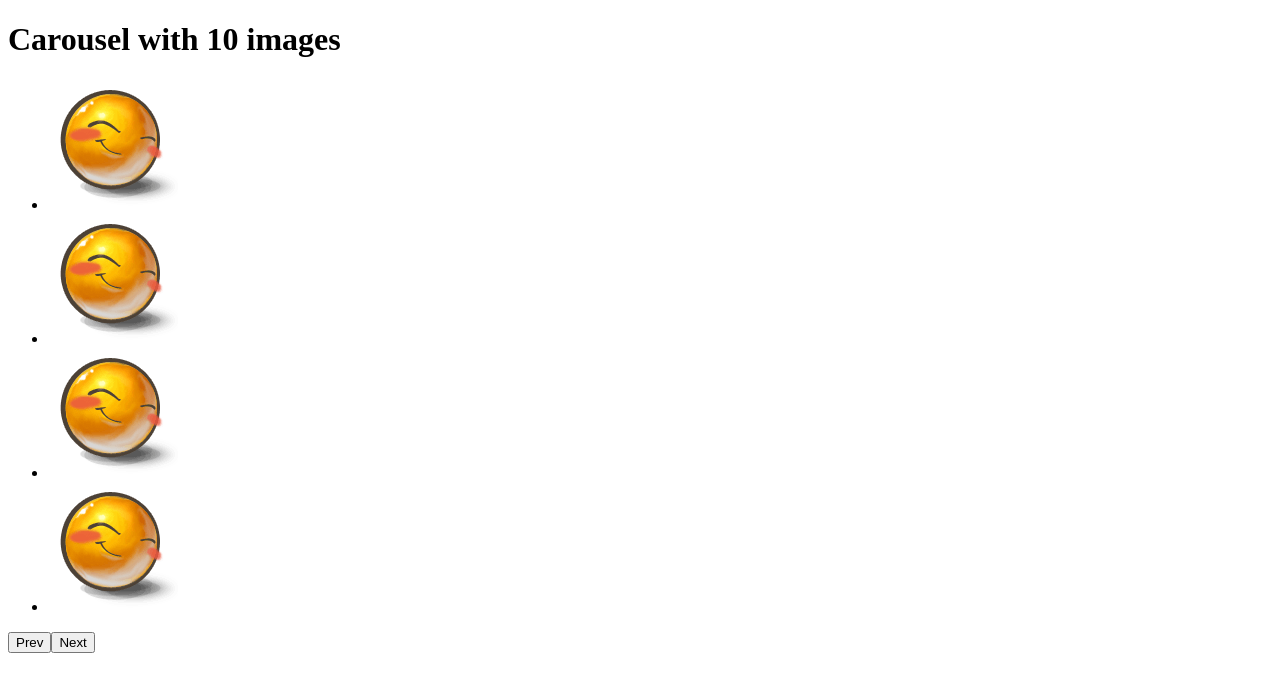
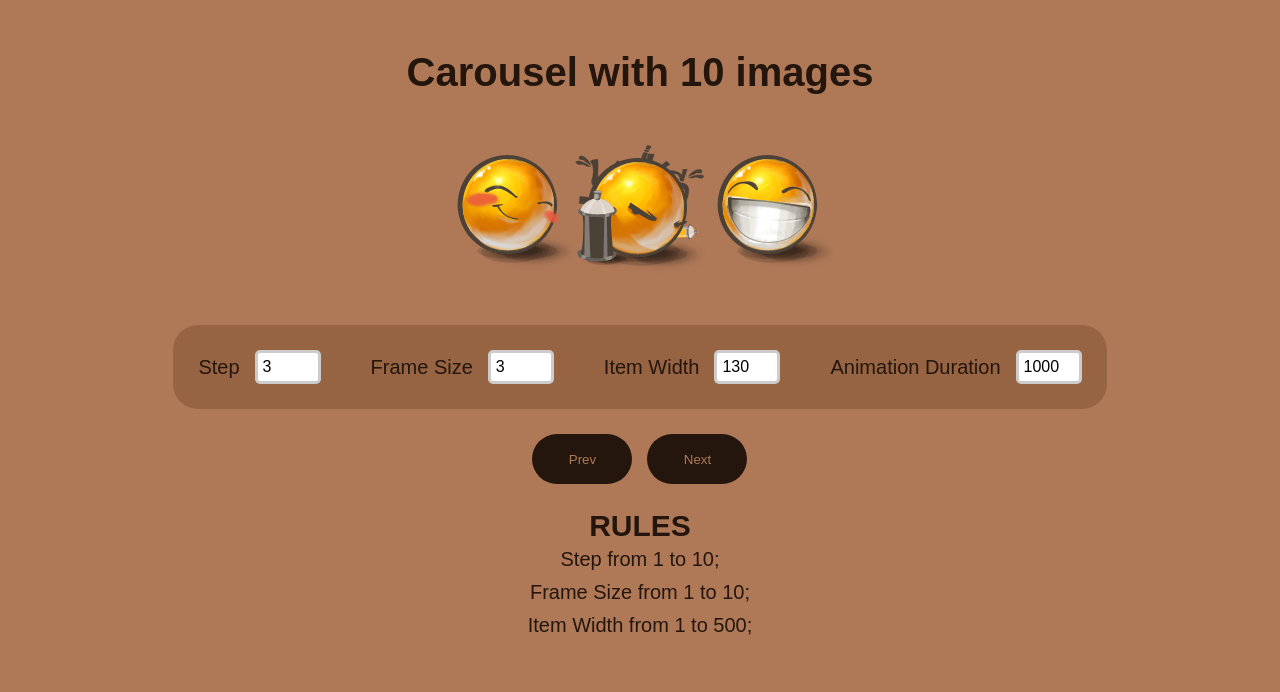
Before and after one commit to mate-academy/react_carousel, a React (Create React App) app: page / in a window 1280 px wide. Shown: the top 692 px of the page. Built offline with nearby package versions, Linux system fonts and the light colour scheme; the HTML template or start-up script is replaced by a standard one.

Commit message:
task done

```diff
--- a/src/App.scss
+++ b/src/App.scss
@@ -1 +1,18 @@
-// style go here
+* {
+  margin: 0;
+  padding: 0;
+  font-family:Arial, Helvetica, sans-serif;
+}
+
+body {
+  background-color: #af7958
+}
+
+.App {
+  display: flex;
+  flex-direction: column;
+  align-items: center;
+  padding-top: 50px;
+  font-size: 20px;
+  color: #24160d;
+}
--- a/src/App.tsx
+++ b/src/App.tsx
@@ -1,14 +1,10 @@
-import React from 'react';
+import { useState } from 'react';
+
 import './App.scss';
 import Carousel from './components/Carousel';
+import { InputField } from './data/Data';
 
-interface State {
-  images: string[];
-}
-
-class App extends React.Component<{}, State> {
-  state = {
-    images: [
+const images = [
   './img/1.png',
   './img/2.png',
   './img/3.png',
@@ -19,21 +15,51 @@ class App extends React.Component<{}, State> {
   './img/8.png',
   './img/9.png',
   './img/10.png',
-    ],
-  };
+];
 
-  render() {
-    const { images } = this.state;
+const App = () => {
+  const [itemWidth, setItemWidth] = useState(130);
+  const [frameSize, setFrameSize] = useState(3);
+  const [step, setStep] = useState(3);
+  const [animationDuration, setAnimationDuration] = useState(1000);
 
   return (
     <div className="App">
       {/* eslint-disable-next-line */}
-        <h1>Carousel with {images.length} images</h1>
+      <h1
+        data-cy="title"
+        className="App__title title"
+      >
+        {`Carousel with ${images.length} images`}
+      </h1>
 
-        <Carousel />
+      <Carousel
+        images={images}
+        step={step}
+        frameSize={frameSize}
+        itemWidth={itemWidth}
+        animationDuration={animationDuration}
+        onChangeCarousel={(value: number, name: InputField) => {
+          switch (name) {
+            case InputField.STEP:
+              setStep(value);
+              break;
+            case InputField.ANIMATION_DURATION:
+              setAnimationDuration(value);
+              break;
+            case InputField.FRAME_SIZE:
+              setFrameSize(value);
+              break;
+            case InputField.ITEM_WIDTH:
+              setItemWidth(value);
+              break;
+            default:
+              break;
+          }
+        }}
+      />
     </div>
   );
-  }
-}
+};
 
 export default App;
--- a/src/components/Carousel.scss
+++ b/src/components/Carousel.scss
@@ -1 +1,105 @@
-// style go here
+.Carousel {
+  max-width: 1300px;
+  padding-top: 50px;
+  display: flex;
+  flex-direction: column;
+  align-items: center;
+  transition-duration: 1s;
+
+  &__wrapper {
+    width: 390px;
+    overflow: hidden;
+    transition-property: width;
+    transition-duration: inherit;
+  }
+
+  &__list {
+    list-style: none;
+    width: 1300px;
+    display: flex;
+    transform: translateX(0px);
+    transition-property: transform;
+    transition-duration: inherit;
+  }
+
+  &__item {
+    width: 130px;
+    height: 130px;
+    transition-property: width;
+    transition-duration: inherit;
+  }
+
+  &__image {
+    width: inherit;
+  }
+
+  &__inputs {
+    display: flex;
+    padding: 25px;
+
+    border-radius: 25px;
+    background-color: #966343;
+  }
+
+  &__input-container {
+    display: flex;
+    align-items: center;
+  }
+
+  &__label {
+    margin-right: 15px;
+  }
+
+  &__input {
+    width: 50px;
+    padding: 5px;
+    border: 3px solid #ccc;
+    border-radius: 5px;
+    font-size: 16px;
+
+    &:focus {
+      outline: none;
+      border-color: #af7958;
+    }
+  }
+
+  &__button {
+    border: none;
+    width: 100px;
+    height: 50px;
+
+    border-radius: 25px;
+    cursor: pointer;
+    background-color: #24160d;
+    color: #af7958;
+
+    &--prev {
+      margin-right: 15px;
+    }
+  }
+
+  &__rules {
+    list-style: none;
+    text-align: center;
+  }
+}
+
+.inputs {
+  margin-top: 50px;
+}
+
+.input-container:not(:last-child) {
+  margin-right: 50px;
+}
+
+.buttons {
+  margin-top: 25px;
+}
+
+.rules {
+  margin-top: 25px;
+
+  &__item {
+    padding: 5px 0;
+  }
+}
--- a/src/components/Carousel.tsx
+++ b/src/components/Carousel.tsx
@@ -1,18 +1,255 @@
-import React from 'react';
+import React, { useEffect } from 'react';
+
 import './Carousel.scss';
+import { InputField } from '../data/Data';
 
-const Carousel: React.FC = () => (
-  <div className="Carousel">
-    <ul className="Carousel__list">
-      <li><img src="./img/1.png" alt="1" /></li>
-      <li><img src="./img/1.png" alt="2" /></li>
-      <li><img src="./img/1.png" alt="3" /></li>
-      <li><img src="./img/1.png" alt="4" /></li>
-    </ul>
+type Props = {
+  images: string[],
+  step: number,
+  frameSize: number,
+  itemWidth: number,
+  animationDuration: number,
+  onChangeCarousel: (value: number, name: InputField) => void,
+};
 
-    <button type="button">Prev</button>
-    <button type="button">Next</button>
-  </div>
-);
+let steps = 0;
+let isLast = false;
+
+const Carousel: React.FC<Props> = ({
+  images,
+  step,
+  frameSize,
+  itemWidth,
+  animationDuration,
+  onChangeCarousel,
+}) => {
+  useEffect(() => {
+    const carousel = document.getElementById('carousel') as HTMLElement;
+    const carouselWrapper = document
+      .getElementById('carouselWrapper') as HTMLElement;
+    const carouselList = document.getElementById('carouselList') as HTMLElement;
+    const carouselItems = document.getElementsByClassName('Carousel__item');
+    const prevButton = document.getElementById('prevButton') as HTMLElement;
+    const nextButton = document.getElementById('nextButton') as HTMLElement;
+    const itemWidthInput = document
+      .getElementById('itemId') as HTMLElement;
+    const frameSizeInput = document
+      .getElementById('frameId') as HTMLElement;
+    const animationDurationInput = document
+      .getElementById('animationId') as HTMLElement;
+
+    const computedStyle = window.getComputedStyle(carouselList);
+    let translateValue = +computedStyle
+      .getPropertyValue('transform')
+      .split(', ')[4];
+    const totalWidth = itemWidth * images.length;
+
+    prevButton.onclick = () => {
+      const prevSlide = translateValue + (step * itemWidth);
+      const firstSlide = 0;
+
+      isLast = false;
+
+      if (prevSlide > firstSlide) {
+        translateValue = firstSlide;
+      } else {
+        translateValue = prevSlide;
+        steps -= 1;
+      }
+
+      carouselList.style.transform = `translateX(${translateValue}px)`;
+    };
+
+    nextButton.onclick = () => {
+      const nextSlide = translateValue - (step * itemWidth);
+      const lastSlide = -(totalWidth - itemWidth * frameSize);
+
+      if (nextSlide < lastSlide) {
+        translateValue = lastSlide;
+        isLast = true;
+      } else {
+        translateValue = nextSlide;
+        steps += 1;
+      }
+
+      carouselList.style.transform = `translateX(${translateValue}px)`;
+    };
+
+    itemWidthInput.onchange = () => {
+      const lastSLide = -(totalWidth - itemWidth * frameSize);
+      const currentSlide = -(steps * step * itemWidth);
+
+      for (let i = 0; i < carouselItems.length; i += 1) {
+        const element = carouselItems[i] as HTMLElement;
+
+        element.style.width = `${itemWidth}px`;
+        element.style.height = `${itemWidth}px`;
+      }
+
+      carouselWrapper.style.width = `${itemWidth * frameSize}px`;
+      translateValue = isLast
+        ? lastSLide
+        : currentSlide;
+
+      carouselList.style.transform = `translateX(${translateValue}px)`;
+    };
+
+    frameSizeInput.onchange = () => {
+      carouselWrapper.style.width = `${itemWidth * frameSize}px`;
+    };
+
+    animationDurationInput.onchange = () => {
+      carousel.style.transitionDuration = `${animationDuration}ms`;
+    };
+  }, [step, itemWidth, frameSize, animationDuration]);
+
+  return (
+    <div id="carousel" className="Carousel">
+      <div
+        id="carouselWrapper"
+        className="Carousel__wrapper"
+      >
+        <ul
+          id="carouselList"
+          className="Carousel__list"
+        >
+          {images.map((image, id) => (
+            <li
+              id="carouselItem"
+              key={image}
+              className="Carousel__item"
+            >
+              <img
+                className="Carousel__image"
+                src={image}
+                alt={`${id}`}
+              />
+            </li>
+          ))}
+        </ul>
+      </div>
+
+      <div className="Carousel__inputs inputs">
+        <div className="Carousel__input-container input-container">
+          <label htmlFor="stepId" className="Carousel__label">
+            Step
+          </label>
+
+          <input
+            onChange={(event) => {
+              const value = +event.target.value;
+
+              if (value >= 1 && value <= 10) {
+                onChangeCarousel(value, InputField.STEP);
+              }
+            }}
+            id="stepId"
+            name={InputField.STEP}
+            className="Carousel__input"
+            type="number"
+            value={step}
+          />
+        </div>
+        <div className="Carousel__input-container input-container">
+          <label htmlFor="frameId" className="Carousel__label">
+            Frame Size
+          </label>
+
+          <input
+            onChange={(event) => {
+              const value = +event.target.value;
+
+              if (value >= 1 && value <= 10) {
+                onChangeCarousel(value, InputField.FRAME_SIZE);
+              }
+            }}
+            id="frameId"
+            name={InputField.FRAME_SIZE}
+            className="Carousel__input"
+            type="number"
+            value={frameSize}
+          />
+        </div>
+        <div className="Carousel__input-container input-container">
+          <label htmlFor="itemId" className="Carousel__label">
+            Item Width
+          </label>
+
+          <input
+            onChange={(event) => {
+              const value = +event.target.value;
+
+              if (value >= 1 && value <= 500) {
+                onChangeCarousel(value, InputField.ITEM_WIDTH);
+              }
+            }}
+            id="itemId"
+            name={InputField.ITEM_WIDTH}
+            className="Carousel__input"
+            type="number"
+            value={itemWidth}
+            step="20"
+          />
+        </div>
+        <div className="Carousel__input-container input-container">
+          <label htmlFor="animationId" className="Carousel__label">
+            Animation Duration
+          </label>
+
+          <input
+            onChange={(event) => {
+              onChangeCarousel(
+                +event.target.value,
+                InputField.ANIMATION_DURATION,
+              );
+            }}
+            id="animationId"
+            name={InputField.ANIMATION_DURATION}
+            className="Carousel__input"
+            type="number"
+            value={animationDuration}
+            step="100"
+          />
+        </div>
+      </div>
+
+      <div className="Carousel__buttons buttons">
+        <button
+          id="prevButton"
+          className="Carousel__button Carousel__button--prev"
+          type="button"
+        >
+          Prev
+        </button>
+
+        <button
+          id="nextButton"
+          className="Carousel__button"
+          type="button"
+          data-cy="next"
+        >
+          Next
+        </button>
+      </div>
+
+      <ul className="Carousel__rules rules">
+        <h2 className="rules__title">
+          RULES
+        </h2>
+        <li className="rules__item">
+          Step from 1 to 10;
+        </li>
+
+        <li className="rules__item">
+          Frame Size from 1 to 10;
+        </li>
+
+        <li className="rules__item">
+          Item Width from 1 to 500;
+        </li>
+      </ul>
+    </div>
+  );
+};
 
 export default Carousel;
--- /dev/null
+++ b/src/data/Data.ts
@@ -0,0 +1,6 @@
+export enum InputField {
+  ITEM_WIDTH = 'itemWidth',
+  FRAME_SIZE = 'frameSize',
+  STEP = 'step',
+  ANIMATION_DURATION = 'animationDuration',
+}
```
Also changed, not shown: 1 other file (tests, documents, lock files or other folders). Lines whose indentation alone changed are shown as unchanged.
